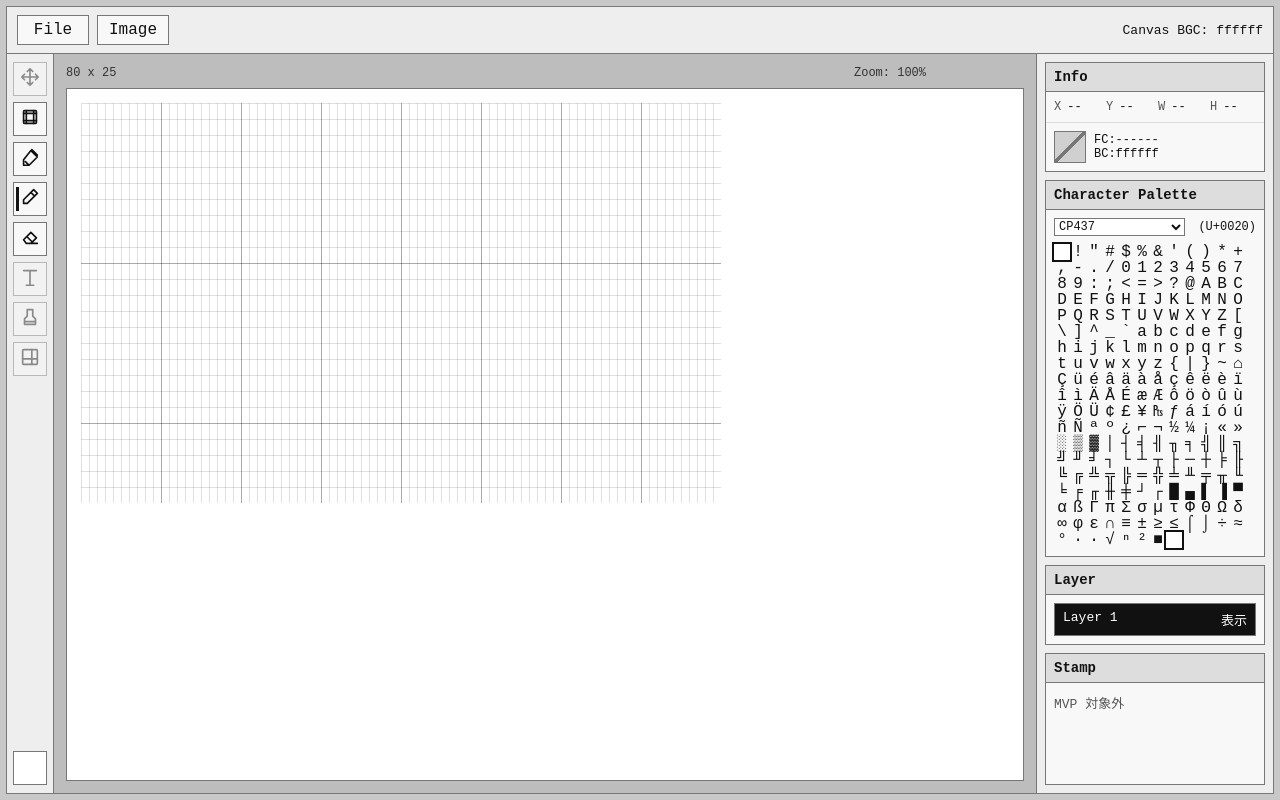
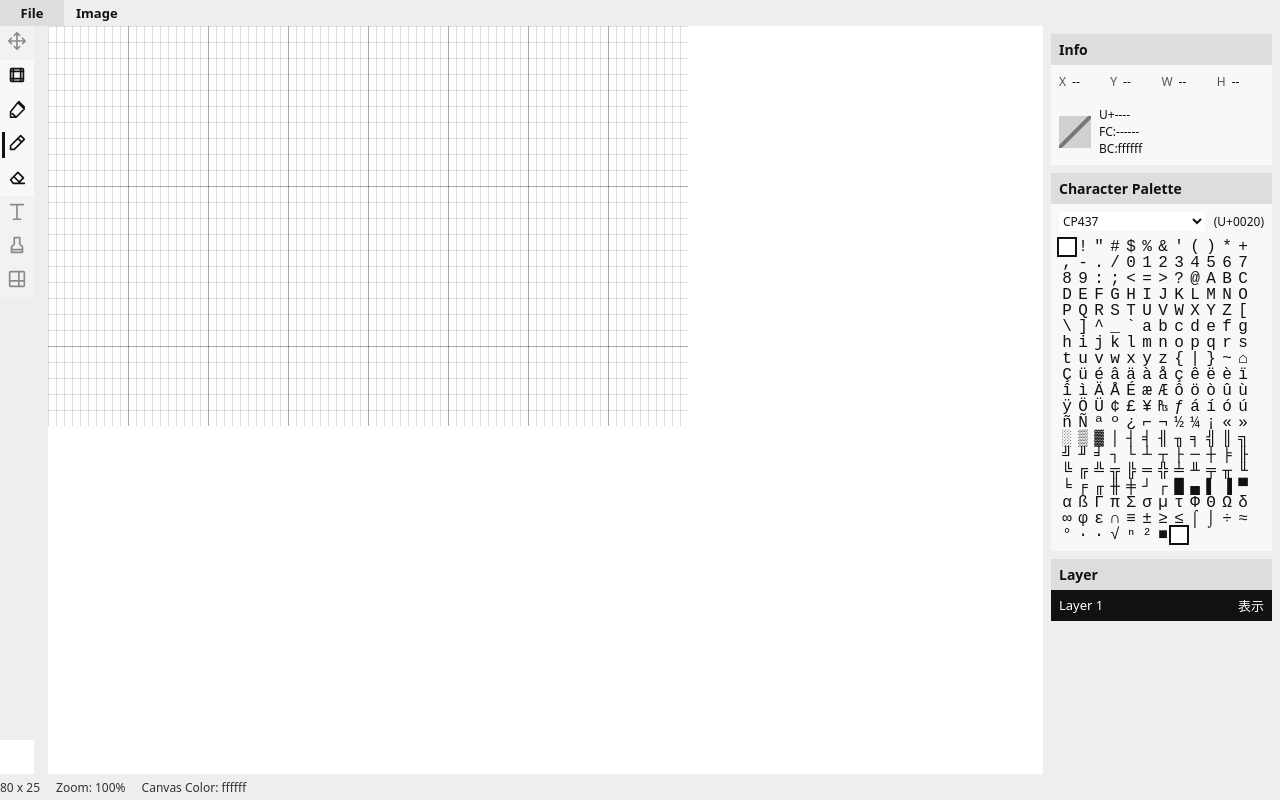
Before and after one commit to KEDARUMA/elegg.jp-retro-crt, a Vue app in the folder apps/aa-maker/: page / in a window 1280 px wide. Built offline with nearby package versions, Linux system fonts and the light colour scheme.

Commit message:
refactor: AA MakerのUI表示を整理
ステータス情報を画面下部のバーへ集約
Infoパネルにカーソル下文字のUnicodeコードを追加
未実装のStampパネルを通常時は非表示化
上部メニューと右サイドバーの余白・配色・フォントを調整

```diff
--- a/apps/aa-maker/src/App.vue
+++ b/apps/aa-maker/src/App.vue
@@ -10,7 +10,7 @@ const aaMaker = useAaMaker();
 
 <template>
   <main class="aa-maker-shell" aria-label="AA Maker">
-    <TopMenu :canvas-bgc="aaMaker.documentModel.canvasBGC" />
+    <TopMenu />
     <Toolbox
       :tools="aaMaker.tools"
       :active-tool="aaMaker.toolState.activeTool"
@@ -19,7 +19,6 @@ const aaMaker = useAaMaker();
     />
     <EditorGrid
       :cells="aaMaker.gridCells"
-      :zoom-label="aaMaker.zoomLabel.value"
       :get-cell-text="aaMaker.getCellText"
       :get-cell-class="aaMaker.getCellClass"
       :get-cell-style="aaMaker.getCellStyle"
@@ -40,6 +39,7 @@ const aaMaker = useAaMaker();
       :info="aaMaker.info.value"
       :layers="aaMaker.documentModel.layers"
       :active-layer-id="aaMaker.documentModel.activeLayerId"
+      :active-tool="aaMaker.toolState.activeTool"
       @select-palette="aaMaker.selectPalette"
       @select-char="aaMaker.selectPaletteChar"
       @keyboard-input="aaMaker.handleKeyboardInput"
@@ -47,5 +47,10 @@ const aaMaker = useAaMaker();
       @update-unicode-scroll-offset="aaMaker.updateUnicodeScrollOffset"
       @assign-history-char="aaMaker.assignHistoryChar"
     />
+    <footer class="bottom-status-bar" aria-label="Status">
+      <span>80 x 25</span>
+      <span>{{ aaMaker.zoomLabel.value }}</span>
+      <span>Canvas Color: {{ aaMaker.documentModel.canvasBGC }}</span>
+    </footer>
   </main>
 </template>
--- a/apps/aa-maker/src/components/EditorGrid.vue
+++ b/apps/aa-maker/src/components/EditorGrid.vue
@@ -6,7 +6,6 @@ type GridCell = {
 
 defineProps<{
   cells: GridCell[];
-  zoomLabel: string;
   getCellText: (x: number, y: number) => string;
   getCellClass: (x: number, y: number) => string[];
   getCellStyle: (x: number, y: number) => Record<string, string>;
@@ -25,10 +24,6 @@ defineEmits<{
 
 <template>
   <section class="editor-panel" aria-label="Editor" @wheel="$emit('gridWheel', $event)">
-    <div class="editor-toolbar">
-      <span>80 x 25</span>
-      <span>{{ zoomLabel }}</span>
-    </div>
     <div class="grid-wrap">
       <div class="aa-grid" role="grid" aria-label="80 by 25 ASCII art grid">
         <div
--- a/apps/aa-maker/src/components/InfoPanel.vue
+++ b/apps/aa-maker/src/components/InfoPanel.vue
@@ -5,6 +5,7 @@ type InfoState = {
   w: string;
   h: string;
   char: string | null;
+  code: string;
   fgc: string;
   bgc: string;
 };
@@ -27,6 +28,7 @@ defineProps<{
       <div v-if="info.char === null" class="empty-cell-preview" aria-label="Empty cell preview"></div>
       <div v-else class="cell-preview" aria-label="Cell preview">{{ info.char }}</div>
       <div>
+        <div>{{ info.code }}</div>
         <div>FC:{{ info.fgc }}</div>
         <div>BC:{{ info.bgc }}</div>
       </div>
--- a/apps/aa-maker/src/components/SidePanel.vue
+++ b/apps/aa-maker/src/components/SidePanel.vue
@@ -1,7 +1,7 @@
 <script setup lang="ts">
 import CharacterPalette from "./CharacterPalette.vue";
 import InfoPanel from "./InfoPanel.vue";
-import type { Layer } from "../model/types";
+import type { Layer, Tool } from "../model/types";
 
 type NormalPalette = {
   kind: "normal";
@@ -44,6 +44,7 @@ type InfoState = {
   w: string;
   h: string;
   char: string | null;
+  code: string;
   fgc: string;
   bgc: string;
 };
@@ -57,6 +58,7 @@ defineProps<{
   info: InfoState;
   layers: Layer[];
   activeLayerId: string;
+  activeTool: Tool;
 }>();
 
 defineEmits<{
@@ -73,6 +75,7 @@ defineEmits<{
   <aside class="side-panel" aria-label="Sidebar">
     <InfoPanel :info="info" />
     <CharacterPalette
+      v-if="activeTool !== 'stamp'"
       :palettes="palettes"
       :active-palette="activePalette"
       :active-palette-id="activePaletteId"
@@ -85,6 +88,10 @@ defineEmits<{
       @update-unicode-scroll-offset="(scrollOffset) => $emit('updateUnicodeScrollOffset', scrollOffset)"
       @assign-history-char="(index) => $emit('assignHistoryChar', index)"
     />
+    <section v-else class="panel-section panel-section--grow">
+      <h2>Stamp</h2>
+      <div class="empty-note">MVP 対象外</div>
+    </section>
 
     <section class="panel-section">
       <h2>Layer</h2>
@@ -99,9 +106,5 @@ defineEmits<{
       </div>
     </section>
 
-    <section class="panel-section panel-section--grow">
-      <h2>Stamp</h2>
-      <div class="empty-note">MVP 対象外</div>
-    </section>
   </aside>
 </template>
--- a/apps/aa-maker/src/components/TopMenu.vue
+++ b/apps/aa-maker/src/components/TopMenu.vue
@@ -1,17 +1,8 @@
-<script setup lang="ts">
-defineProps<{
-  canvasBgc: string;
-}>();
-</script>
-
 <template>
   <header class="top-menu">
     <nav class="menu-list" aria-label="Main menu">
       <button type="button">File</button>
       <button type="button">Image</button>
     </nav>
-    <div class="status-bar">
-      <span>Canvas BGC: {{ canvasBgc }}</span>
-    </div>
   </header>
 </template>
--- a/apps/aa-maker/src/composables/useAaMaker.ts
+++ b/apps/aa-maker/src/composables/useAaMaker.ts
@@ -198,6 +198,7 @@ export function useAaMaker() {
         w: "--",
         h: "--",
         char: null,
+        code: "U+----",
         fgc: "------",
         bgc: documentModel.canvasBGC,
       };
@@ -211,6 +212,7 @@ export function useAaMaker() {
       w: toolState.selection.kind === "rect" ? String(toolState.selection.width) : "--",
       h: toolState.selection.kind === "rect" ? String(toolState.selection.height) : "--",
       char: cell?.char ?? null,
+      code: cell ? getUnicodeCodeLabel(cell.char) : "U+----",
       fgc: cell?.fgc ?? "------",
       bgc: cell?.bgc ?? documentModel.canvasBGC,
     };
@@ -537,6 +539,11 @@ function clamp(value: number, min: number, max: number) {
   return Math.min(Math.max(value, min), max);
 }
 
+function getUnicodeCodeLabel(char: string) {
+  const code = char.codePointAt(0) ?? 0;
+  return `U+${code.toString(16).toUpperCase().padStart(4, "0")}`;
+}
+
 function loadStoredHistoryPalette() {
   const fallbackEditableChars = getInitialEditableHistoryChars();
 
--- a/apps/aa-maker/src/style.css
+++ b/apps/aa-maker/src/style.css
@@ -4,7 +4,8 @@
   --cell-width: 8px;
   --cell-height: 16px;
   --cell-font-size: 16px;
-  font-family: "MS Gothic", "Osaka-Mono", "Courier New", monospace;
+  --aa-font-family: "MS Gothic", monospace;
+  font-family: system-ui, -apple-system, BlinkMacSystemFont, "Segoe UI", sans-serif;
   font-synthesis: none;
   text-rendering: optimizeLegibility;
 }
@@ -31,14 +32,15 @@ button {
   display: grid;
   grid-template-areas:
     "menu menu menu"
-    "tools editor side";
+    "tools editor side"
+    "status status status";
   grid-template-columns: 48px minmax(636px, 1fr) 237px;
-  grid-template-rows: 48px minmax(0, 1fr);
+  grid-template-rows: 26px minmax(0, 1fr) 26px;
   gap: 0;
   height: 100vh;
   width: 100%;
   min-height: 0;
-  padding: 6px;
+  padding: 0;
   background: #c8c8c8;
 }
 
@@ -47,37 +49,43 @@ button {
   display: flex;
   align-items: center;
   justify-content: space-between;
-  gap: 16px;
-  min-height: 48px;
-  padding: 6px 10px;
-  border: 1px solid #777777;
+  gap: 0;
+  min-height: 26px;
+  padding: 0;
   background: #eeeeee;
 }
 
 .menu-list {
   display: flex;
-  gap: 8px;
+  gap: 0;
 }
 
 .menu-list button,
 .palette-button,
 .tool-button {
-  border: 1px solid #777777;
+  border: 0;
   background: #f8f8f8;
   color: #111111;
 }
 
 .menu-list button {
-  min-width: 72px;
-  min-height: 30px;
+  min-width: 64px;
+  min-height: 26px;
+  padding: 0 12px;
+  background: transparent;
+  color: #111111;
+  font-size: 13px;
+  font-weight: 600;
 }
 
-.status-bar {
-  display: flex;
-  flex-wrap: wrap;
-  justify-content: flex-end;
-  gap: 12px;
-  font-size: 13px;
+.menu-list button:hover,
+.menu-list button:focus-visible {
+  background: #dddddd;
+  outline: 0;
+}
+
+.menu-list button:active {
+  background: #d0d0d0;
 }
 
 .toolbox {
@@ -87,16 +95,14 @@ button {
   justify-content: space-between;
   align-items: stretch;
   min-height: 0;
-  padding: 8px 6px;
-  border: 1px solid #777777;
-  border-top: 0;
+  padding: 0;
   background: #eeeeee;
 }
 
 .tool-list {
   display: flex;
   flex-direction: column;
-  gap: 6px;
+  gap: 0;
 }
 
 .tool-button {
@@ -136,9 +142,9 @@ button {
   display: block;
   width: 34px;
   height: 34px;
-  border: 1px solid #777777;
   background: #ffffff;
   color: #000000;
+  font-family: var(--aa-font-family);
   font-size: 20px;
   line-height: 32px;
   text-align: center;
@@ -151,28 +157,16 @@ button {
   flex-direction: column;
   min-width: 0;
   min-height: 0;
-  padding: 12px;
-  border-right: 1px solid #777777;
-  border-bottom: 1px solid #777777;
+  padding: 0;
   background: #bdbdbd;
   overflow: hidden;
-}
-
-.editor-toolbar {
-  display: flex;
-  justify-content: space-between;
-  width: min(100%, 860px);
-  margin-bottom: 8px;
-  color: #333333;
-  font-size: 12px;
 }
 
 .grid-wrap {
   flex: 1;
   min-width: 0;
   min-height: 0;
-  padding: 14px;
-  border: 1px solid #777777;
+  padding: 0;
   background: #ffffff;
   overflow: auto;
 }
@@ -193,6 +187,7 @@ button {
   height: var(--cell-height);
   padding: 0;
   color: #111111;
+  font-family: var(--aa-font-family);
   font-size: var(--cell-font-size);
   line-height: var(--cell-height);
   text-align: center;
@@ -250,15 +245,11 @@ button {
   min-width: 0;
   min-height: 0;
   padding: 8px;
-  border: 1px solid #777777;
-  border-top: 0;
-  border-left: 0;
   background: #eeeeee;
   overflow: auto;
 }
 
 .panel-section {
-  border: 1px solid #777777;
   background: #f8f8f8;
 }
 
@@ -269,7 +260,6 @@ button {
 .panel-section h2 {
   margin: 0;
   padding: 6px 8px;
-  border-bottom: 1px solid #777777;
   background: #dddddd;
   font-size: 14px;
 }
@@ -283,7 +273,6 @@ button {
   grid-template-columns: repeat(4, auto 1fr);
   gap: 4px 6px;
   padding: 8px;
-  border-bottom: 1px solid #dddddd;
 }
 
 .info-grid span {
@@ -305,12 +294,12 @@ button {
 .empty-cell-preview {
   width: 32px;
   height: 32px;
-  border: 1px solid #777777;
 }
 
 .cell-preview {
   background: #ffffff;
   color: #000000;
+  font-family: var(--aa-font-family);
   font-size: 20px;
   line-height: 30px;
   text-align: center;
@@ -333,7 +322,7 @@ button {
 
 .palette-select {
   min-width: 0;
-  border: 1px solid #777777;
+  border: 0;
   background: #ffffff;
   color: #111111;
   font: inherit;
@@ -366,9 +355,8 @@ button {
 }
 
 .history-palette-group + .history-palette-group {
-  margin-top: 8px;
+  margin-top: 0;
   padding-top: 8px;
-  border-top: 1px solid #dddddd;
 }
 
 .palette-button {
@@ -400,6 +388,7 @@ button {
   display: flex;
   align-items: center;
   justify-content: center;
+  font-family: var(--aa-font-family);
   font-size: 16px;
   line-height: 16px;
   text-align: center;
@@ -421,7 +410,7 @@ button {
 .palette-text-input {
   width: 100%;
   min-height: 24px;
-  border: 1px solid #777777;
+  border: 0;
   background: #ffffff;
   color: #111111;
   font: inherit;
@@ -430,8 +419,7 @@ button {
 .unicode-scroll {
   position: relative;
   height: 260px;
-  margin-top: 8px;
-  border: 1px solid #777777;
+  margin-top: 0;
   background: #f8f8f8;
   overflow: auto;
 }
@@ -453,7 +441,7 @@ button {
 }
 
 .unicode-row:nth-child(16n + 1) {
-  border-top: 1px solid #dddddd;
+  border-top: 0;
 }
 
 .unicode-row-code {
@@ -474,9 +462,8 @@ button {
   display: flex;
   justify-content: space-between;
   gap: 8px;
-  margin: 8px;
+  margin: 0;
   padding: 6px 8px;
-  border: 1px solid #777777;
   font-size: 13px;
 }
 
@@ -485,3 +472,16 @@ button {
   color: #555555;
   font-size: 13px;
 }
+
+.bottom-status-bar {
+  grid-area: status;
+  display: flex;
+  align-items: center;
+  justify-content: flex-start;
+  gap: 16px;
+  min-width: 0;
+  padding: 0;
+  background: #eeeeee;
+  color: #333333;
+  font-size: 12px;
+}
```
